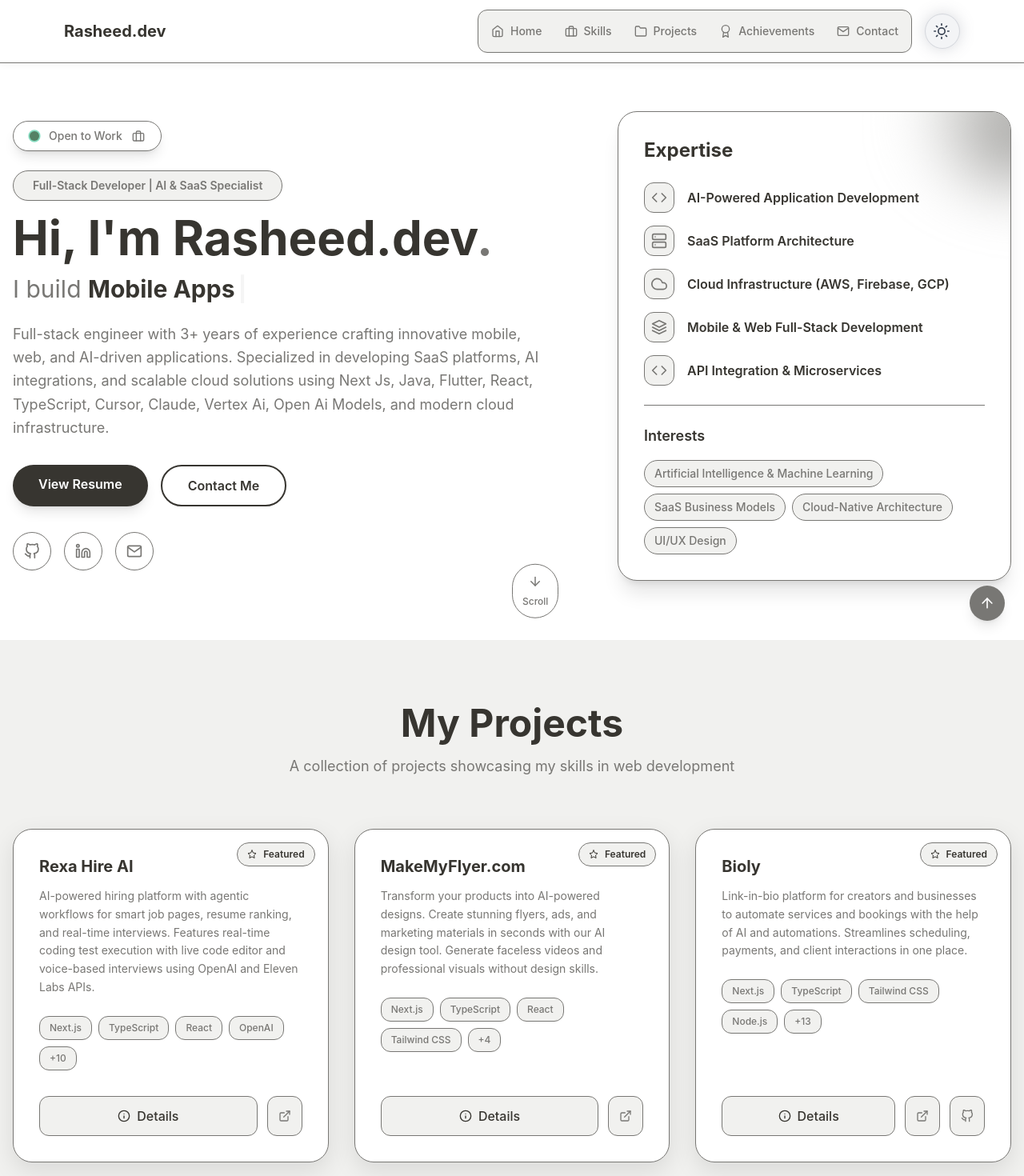
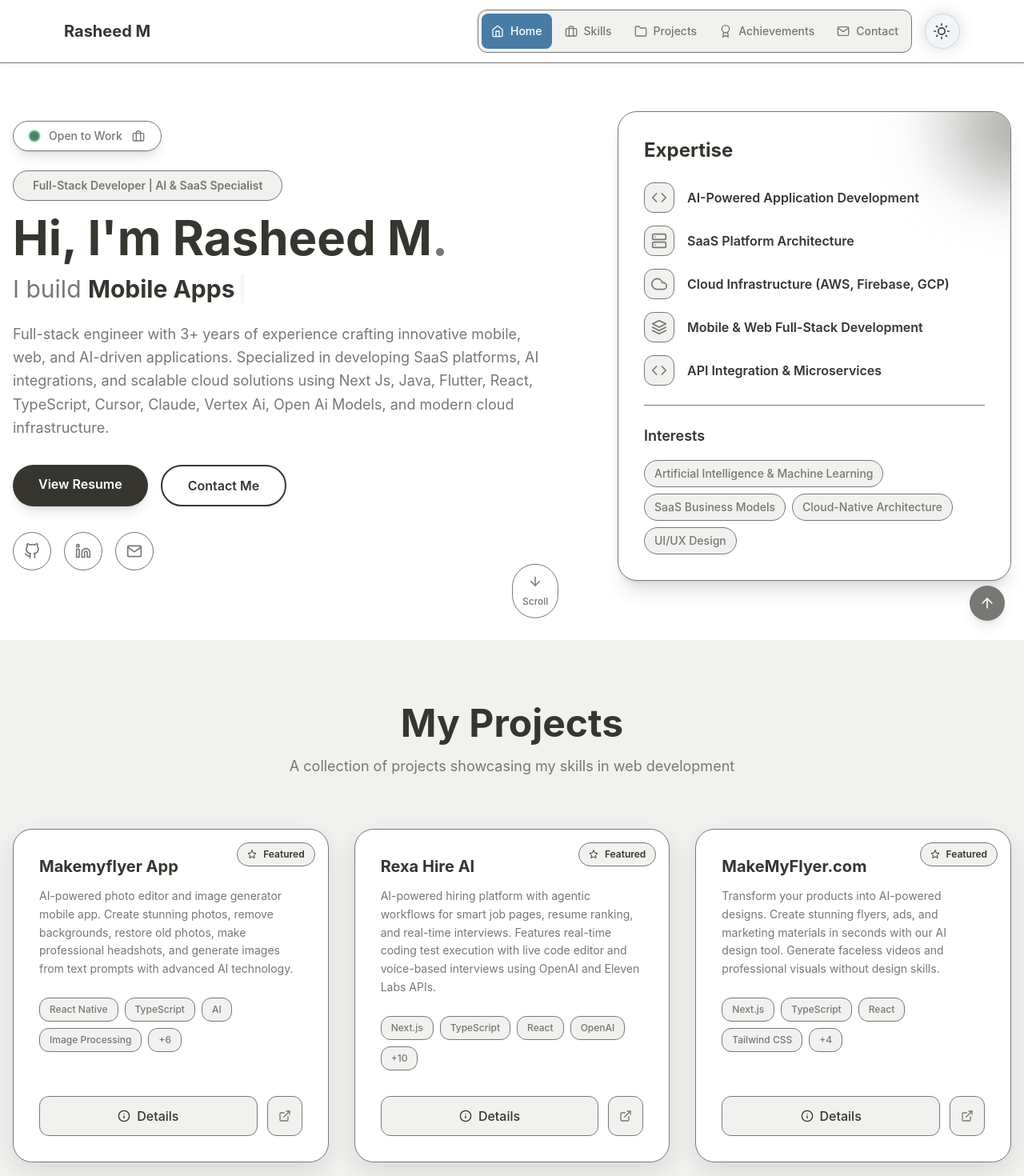
Before and after one commit to raaaaz123/portfolio, a React (Vite) app: page / in a window 1280 px wide. Shown: the top 1470 px of the page at 80% size. Built offline with nearby package versions, Linux system fonts and the light colour scheme.

Commit message:
FIXEDUIBUILD

```diff
--- a/src/App.tsx
+++ b/src/App.tsx
@@ -12,6 +12,7 @@ import Footer from './components/Footer'
 function App() {
   const [scrolled, setScrolled] = useState(false)
   const [isLoading, setIsLoading] = useState(true)
+  const [activeSection, setActiveSection] = useState('home')
 
   // Handle scroll events for navbar
   useEffect(() => {
@@ -80,7 +81,11 @@ function App() {
 
   return (
     <div className="min-h-screen bg-white dark:bg-slate-900 overflow-x-hidden">
-      <Navbar scrolled={scrolled} />
+      <Navbar
+        scrolled={scrolled}
+        activeSection={activeSection}
+        setActiveSection={setActiveSection}
+      />
       <main>
         <Hero />
      <Projects />
--- a/src/components/Hero.tsx
+++ b/src/components/Hero.tsx
@@ -1,6 +1,6 @@
 import { useState, useEffect } from 'react';
 import { motion } from 'framer-motion';
-import { FiGithub, FiLinkedin, FiMail, FiArrowDown, FiCode, FiServer, FiCloud, FiLayers, FiBriefcase, FiDatabase } from 'react-icons/fi';
+import { FiGithub, FiLinkedin, FiMail, FiArrowDown, FiCode, FiServer, FiCloud, FiLayers, FiBriefcase } from 'react-icons/fi';
 import { personalInfo } from '../data/personalInfo';
 import useAnalytics from '../hooks/usePostHog';
 
--- a/src/components/Navbar.tsx
+++ b/src/components/Navbar.tsx
@@ -1,12 +1,13 @@
 import React, { useState, useEffect } from 'react';
 import { motion } from 'framer-motion';
-import { FiMenu, FiX, FiHome, FiUser, FiBriefcase, FiFolder, FiAward, FiMail } from 'react-icons/fi';
+import { FiMenu, FiX, FiHome, FiBriefcase, FiFolder, FiAward, FiMail } from 'react-icons/fi';
 import { personalInfo } from '../data/personalInfo';
 import ThemeToggle from './ThemeToggle';
 
 interface NavbarProps {
   activeSection: string;
   setActiveSection: (section: string) => void;
+  scrolled: boolean;
 }
 
 const Navbar: React.FC<NavbarProps> = ({ activeSection, setActiveSection }) => {
--- a/src/data/personalInfo.ts
+++ b/src/data/personalInfo.ts
@@ -1,5 +1,5 @@
 export const personalInfo = {
-  name: "Rasheed.dev",
+  name: "Rasheed M",
   title: "Full-Stack Developer | AI & SaaS Specialist",
   tagline: "Building future-ready digital experiences with AI-powered solutions.",
   bio: "Full-stack engineer with 3+ years of experience crafting innovative mobile, web, and AI-driven applications. Specialized in developing SaaS platforms, AI integrations, and scalable cloud solutions using Next Js, Java, Flutter, React, TypeScript, Cursor, Claude, Vertex Ai, Open Ai Models, and modern cloud infrastructure.",
--- a/src/data/projects.ts
+++ b/src/data/projects.ts
@@ -14,6 +14,28 @@ export interface Project {
 export const projects: Project[] = [
   {
     id: 0,
+    title: "Makemyflyer App",
+    description: "AI-powered photo editor and image generator mobile app. Create stunning photos, remove backgrounds, restore old photos, make professional headshots, and generate images from text prompts with advanced AI technology.",
+    image: "/images/projects/makemyflyer-app.jpg",
+    tags: ["React Native", "TypeScript", "AI", "Image Processing", "Machine Learning", "Photo Editor", "Background Removal", "Text-to-Image", "Firebase", "Cloud Functions"],
+    live: "https://play.google.com/store/apps/details?id=com.flyeraidesigner.app",
+    featured: true,
+    role: "Mobile App Developer",
+    features: [
+      "🎨 AI-powered photo editing with advanced filters and effects",
+      "🖼️ Text-to-image generation using state-of-the-art AI models",
+      "✂️ One-tap background removal with transparent PNG export",
+      "📸 Photo restoration and colorization for old or damaged images",
+      "👔 Professional AI headshot generation for LinkedIn and resumes",
+      "👗 Virtual try-on feature for digital outfit experimentation",
+      "🎭 Multiple art styles including anime, Pixar, Disney, and more",
+      "⚡ AI upscaling, noise reduction, and image enhancement tools",
+      "📱 Cross-platform mobile experience with React Native",
+      "🔒 Private and secure image processing with user data control"
+    ]
+  },
+  {
+    id: 1,
     title: "Rexa Hire AI",
     description: "AI-powered hiring platform with agentic workflows for smart job pages, resume ranking, and real-time interviews. Features real-time coding test execution with live code editor and voice-based interviews using OpenAI and Eleven Labs APIs.",
     image: "/images/projects/rexa-hire.jpg",
@@ -37,7 +59,7 @@ export const projects: Project[] = [
     ]
   },
   {
-    id: 1,
+    id: 2,
     title: "MakeMyFlyer.com",
     description: "Transform your products into AI-powered designs. Create stunning flyers, ads, and marketing materials in seconds with our AI design tool. Generate faceless videos and professional visuals without design skills.",
     image: "/images/projects/project1.jpg",
@@ -58,7 +80,7 @@ export const projects: Project[] = [
     ]
   },
   {
-    id: 2,
+    id: 3,
     title: "Bioly",
     description: "Link-in-bio platform for creators and businesses to automate services and bookings with the help of AI and automations. Streamlines scheduling, payments, and client interactions in one place.",
     image: "/images/projects/project1.jpg",
@@ -82,7 +104,7 @@ export const projects: Project[] = [
     ]
   },
   {
-    id: 3,
+    id: 4,
     title: "Dietly AI Nutrition & Calorie Tracker",
     description: "Transform your health journey with Dietly AI – the intelligent calorie counter and meal plan app that makes tracking food and fitness as easy as snapping a photo. Uses computer vision and AI to identify foods, calculate nutritional content, and provide personalized health recommendations with over 50,000+ users worldwide.",
     image: "/images/projects/project2.jpg",
@@ -104,7 +126,7 @@ export const projects: Project[] = [
     ]
   },
   {
-    id: 4,
+    id: 5,
     title: "Snapzy App",
     description: "AI avatar e-commerce platform allowing users to create custom avatars and purchase physical products with their avatars. Utilizes fine-tuned LoRA models for instant ID image generation with personalized styles.",
     image: "/images/projects/project1.jpg",
@@ -123,7 +145,7 @@ export const projects: Project[] = [
     ]
   },
   {
-    id: 5,
+    id: 6,
     title: "Snapzy Web",
     description: "Web platform for designing custom phone cases with AI-generated designs and user uploads. Features advanced image processing and a seamless ordering experience.",
     image: "/images/projects/project2.jpg",
@@ -144,7 +166,7 @@ export const projects: Project[] = [
     ]
   },
   {
-    id: 6,
+    id: 7,
     title: "Lattice App",
     description: "Secure social networking app for colleges with end-to-end encryption and event management features. Built for TKMCE college with 5,000+ active users, featuring secure messaging, event organization, and campus-wide announcements.",
     image: "/images/projects/project3.jpg",
@@ -165,7 +187,7 @@ export const projects: Project[] = [
     ]
   },
   {
-    id: 7,
+    id: 8,
     title: "M FLIX OTT App",
     description: "Video streaming platform with ExoPlayer integration, content management, and subscription features. Serving 10,000+ users with secure video delivery, adaptive streaming, and premium content management.",
     image: "/images/projects/project4.jpg",
@@ -185,7 +207,7 @@ export const projects: Project[] = [
     ]
   },
   {
-    id: 8,
+    id: 9,
     title: "Real Estate dApp",
     description: "Decentralized application for real estate transactions using blockchain and NFTs. 2nd Place at Hack@Arch hackathon. Enables secure property transfers, transparent ownership records, and reduced transaction costs through smart contracts.",
     image: "/images/projects/project1.jpg",
@@ -205,7 +227,7 @@ export const projects: Project[] = [
     ]
   },
   {
-    id: 9,
+    id: 10,
     title: "Farmers Auction App",
     description: "Platform connecting farmers directly to buyers through a bidding system. 2nd Place at Latency Hackathon. Eliminates middlemen, increases farmer profits by 25%, and provides real-time market price data for agricultural produce.",
     image: "/images/projects/project2.jpg",
@@ -224,26 +246,5 @@ export const projects: Project[] = [
       "📈 Performance analytics and reporting for farmers and buyers"
     ]
   },
-  {
-    id: 10,
-    title: "Makemyflyer App",
-    description: "AI-powered photo editor and image generator mobile app. Create stunning photos, remove backgrounds, restore old photos, make professional headshots, and generate images from text prompts with advanced AI technology.",
-    image: "/images/projects/makemyflyer-app.jpg",
-    tags: ["React Native", "TypeScript", "AI", "Image Processing", "Machine Learning", "Photo Editor", "Background Removal", "Text-to-Image", "Firebase", "Cloud Functions"],
-    live: "https://play.google.com/store/apps/details?id=com.flyeraidesigner.app",
-    featured: true,
-    role: "Mobile App Developer",
-    features: [
-      "🎨 AI-powered photo editing with advanced filters and effects",
-      "🖼️ Text-to-image generation using state-of-the-art AI models",
-      "✂️ One-tap background removal with transparent PNG export",
-      "📸 Photo restoration and colorization for old or damaged images",
-      "👔 Professional AI headshot generation for LinkedIn and resumes",
-      "👗 Virtual try-on feature for digital outfit experimentation",
-      "🎭 Multiple art styles including anime, Pixar, Disney, and more",
-      "⚡ AI upscaling, noise reduction, and image enhancement tools",
-      "📱 Cross-platform mobile experience with React Native",
-      "🔒 Private and secure image processing with user data control"
-    ]
-  }
+
 ];
```
